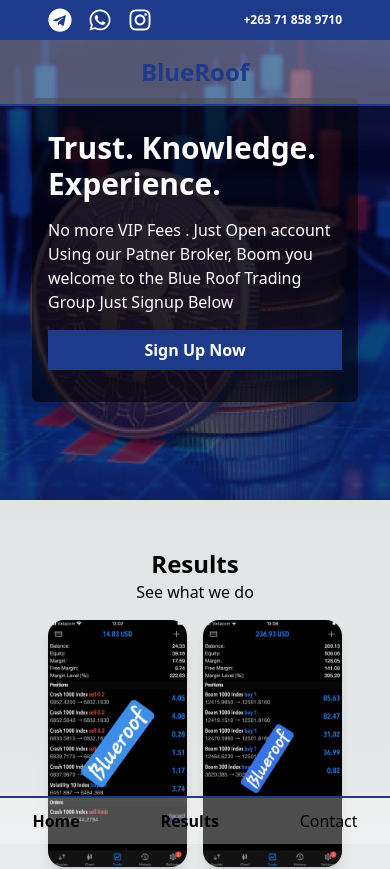
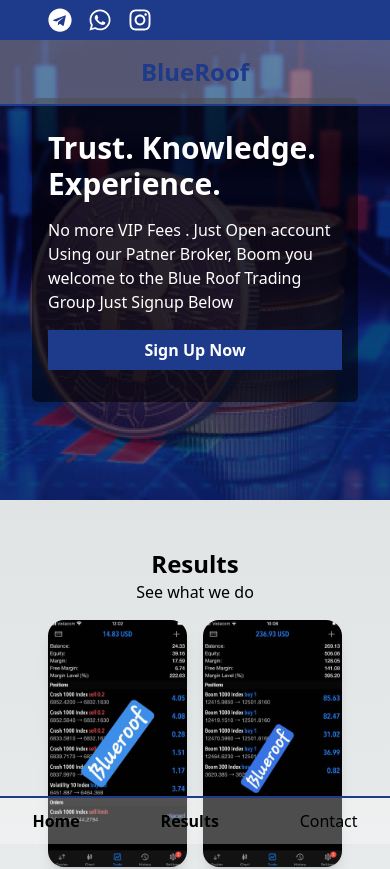
Before and after one commit to codesleyah/blueroof, a Next.js app: page / in a window 390 px wide. Shown: the top 869 px of the page. Built offline with nearby package versions, Linux system fonts and the light colour scheme.

Commit message:
removed phone number

```diff
--- a/components/header/Topbar.tsx
+++ b/components/header/Topbar.tsx
@@ -3,22 +3,20 @@
 
 export default function Topbar() {
   return (
-    <div className="items-center justify-between flex bg-blue-900 h-10 px-12">
+    <div className="flex items-center justify-between h-10 px-12 bg-blue-900">
       <div className="flex items-center justify-center gap-4">
         <Link href="https://t.me/volatilityplus">
-          <FaTelegram className="text-white text-2xl" />
+          <FaTelegram className="text-2xl text-white" />
         </Link>
         <Link href=" https://wa.me/263718589710">
-          <FaWhatsapp className="text-white text-2xl" />
+          <FaWhatsapp className="text-2xl text-white" />
         </Link>
         <Link href="https://www.instagram.com/niccyrilofficial/">
-          <FaInstagram className="text-white text-2xl" />
+          <FaInstagram className="text-2xl text-white" />
         </Link>
       </div>
       <div className="flex items-center justify-center gap-4">
-        <a className="font-sans text-xs font-bold text-white">
-          +263 71 858 9710
-        </a>
+        <a className="font-sans text-xs font-bold text-white"></a>
       </div>
     </div>
   );
```
